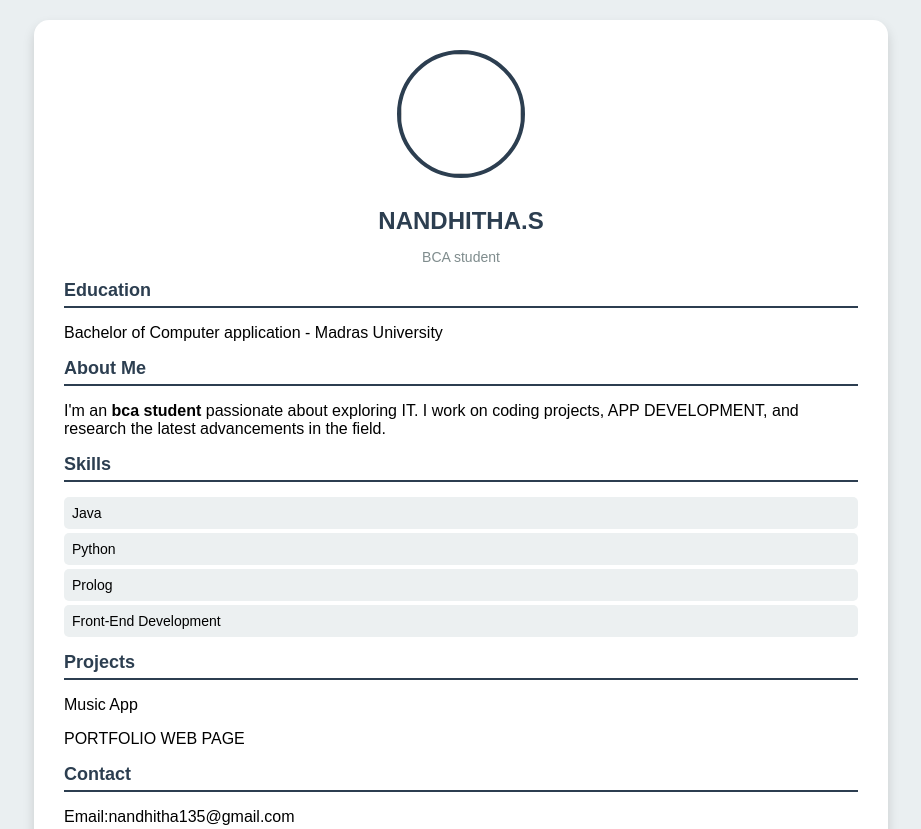
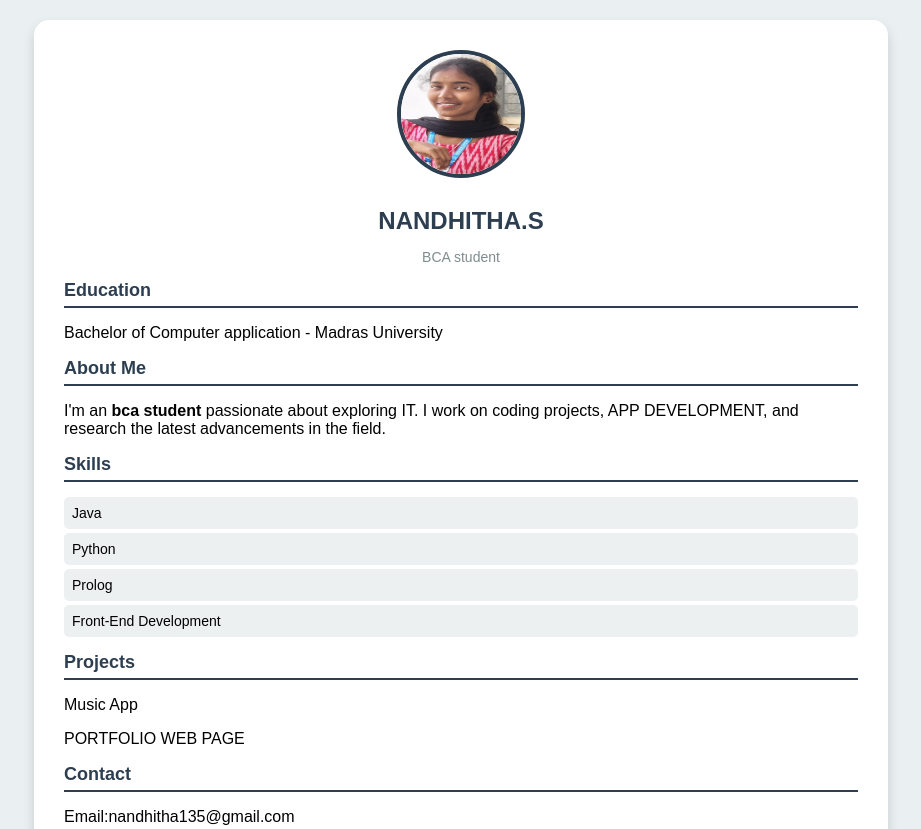
Before and after one commit to nandhu135/.com, a plain HTML site: page index.html in a window 1280 px wide. Shown: the top 829 px of the page, without its empty margins (179-1100 px from the left). Drawn offline with nearby package versions, Linux system fonts and the light colour scheme.

Commit message:
Update index.html

```diff
--- a/index.html
+++ b/index.html
@@ -108,7 +108,7 @@
 <body>
     <div class="resume">
         <div class="header">
-            <img ""alt="Profile Image">
+            <img src="IMG_20250321_201729.jpg"alt="Profile Image">
             <h1>NANDHITHA.S</h1>
             <p>BCA student </p>
         </div>
```
